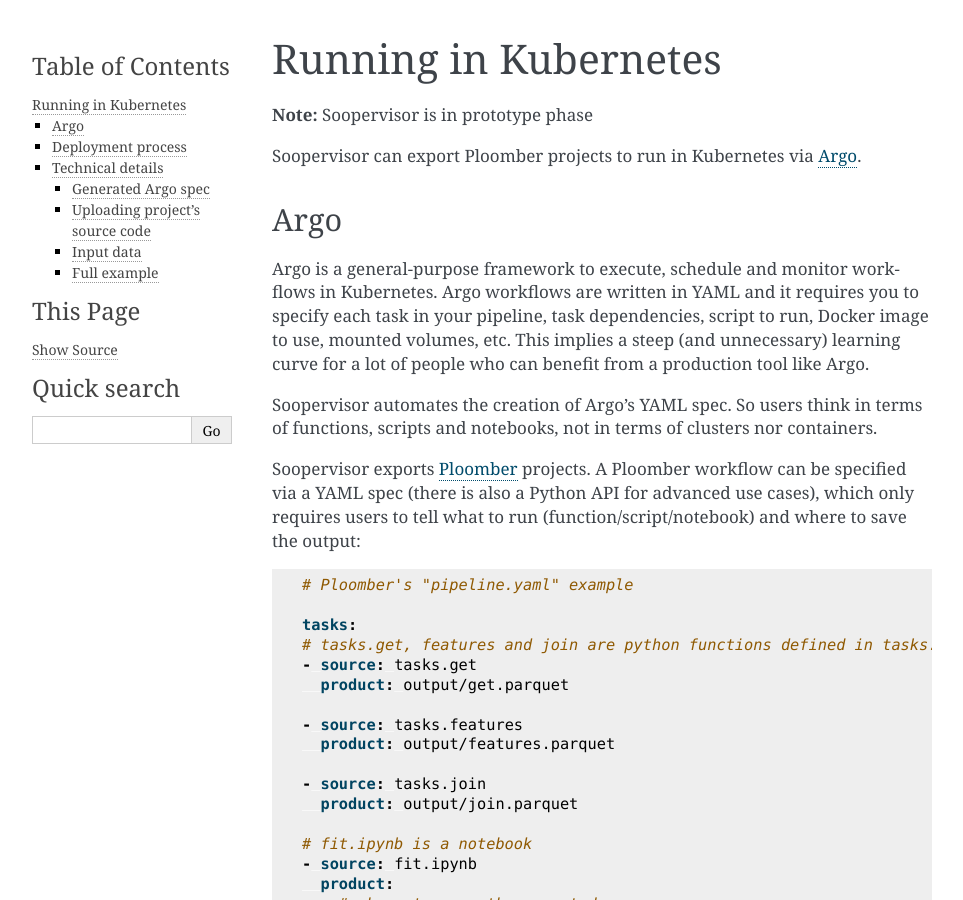
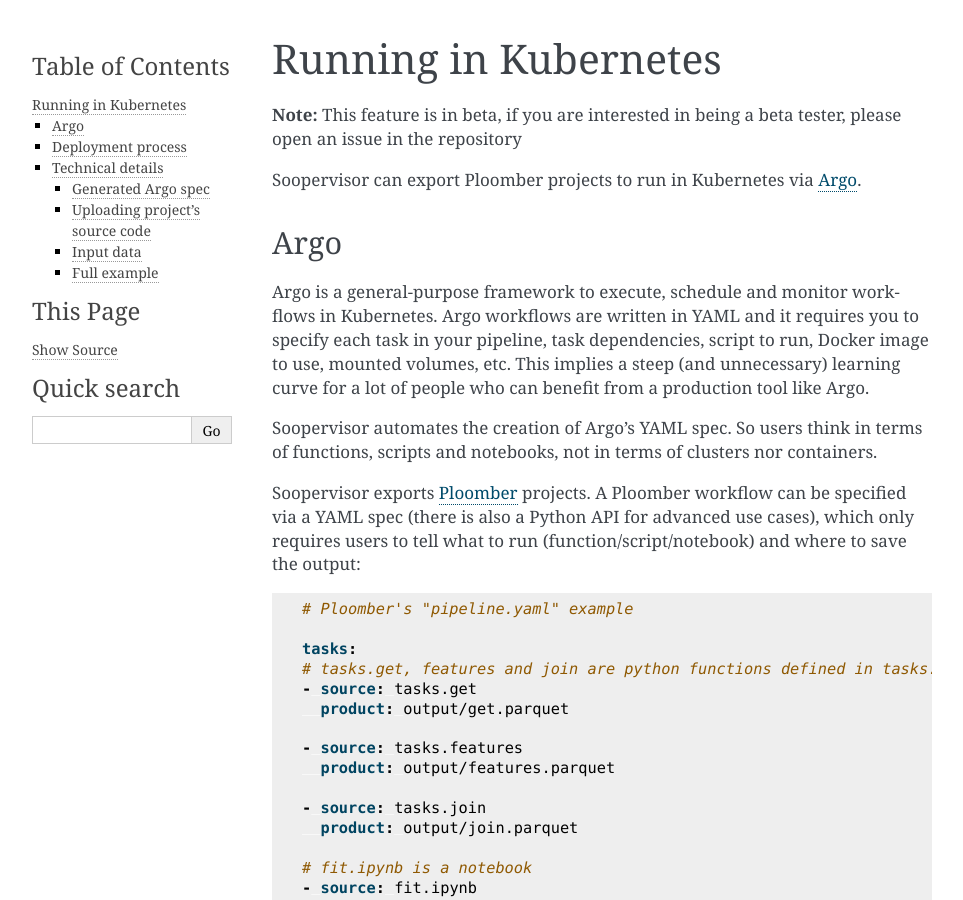
Before and after one commit to ploomber/soopervisor, a Sphinx documentation site: the page built from doc/argo.rst, in a window 1280 px wide and 900 px high. Shown: the whole window, without its empty margins (148-1111 px from the left). Built offline with Sphinx 7.4.7, drawn with Linux system fonts in a browser that asks for light colours.

Commit message:
doc updates

```diff
--- a/README.rst
+++ b/README.rst
@@ -6,17 +6,12 @@
    :alt: CI badge
 
 
-**Note:** Soopervisor is currently in beta, if you are interested in being a beta tester, please open an issue in the repository
-
 Soopervisor introduces the concept of a *Ploomber project*, which is a standard
 way of running `Ploomber <github.com/ploomber/ploomber>`_ pipelines.
 
 
 Use cases
 =========
-
-
-There are currently four use cases for Soopervisor:
 
 1. Running a pipeline locally
 2. Running a pipeline in a continuous integration service
--- a/doc/airflow.rst
+++ b/doc/airflow.rst
@@ -1,5 +1,7 @@
 Export to Airflow
 =================
+
+**Note:** This feature is in beta, if you are interested in being a beta tester, please open an issue in the repository
 
 Maintaining a pipeline running in production is hard, and there are tools
 dedicated to that. The most widely used is Apache Airflow. Similarly to
--- a/doc/argo.rst
+++ b/doc/argo.rst
@@ -1,7 +1,7 @@
 Running in Kubernetes
 =====================
 
-**Note:** Soopervisor is in prototype phase
+**Note:** This feature is in beta, if you are interested in being a beta tester, please open an issue in the repository
 
 Soopervisor can export Ploomber projects to run in Kubernetes via
 `Argo <https://argoproj.github.io/argo/>`_.
```
